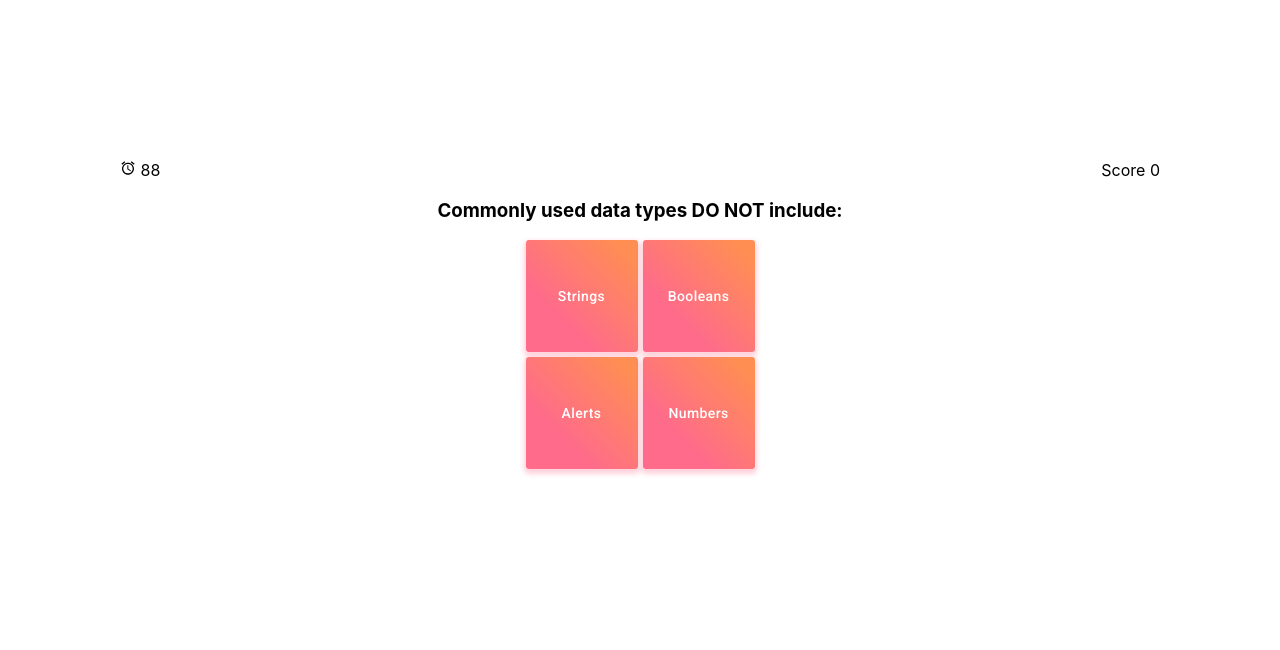
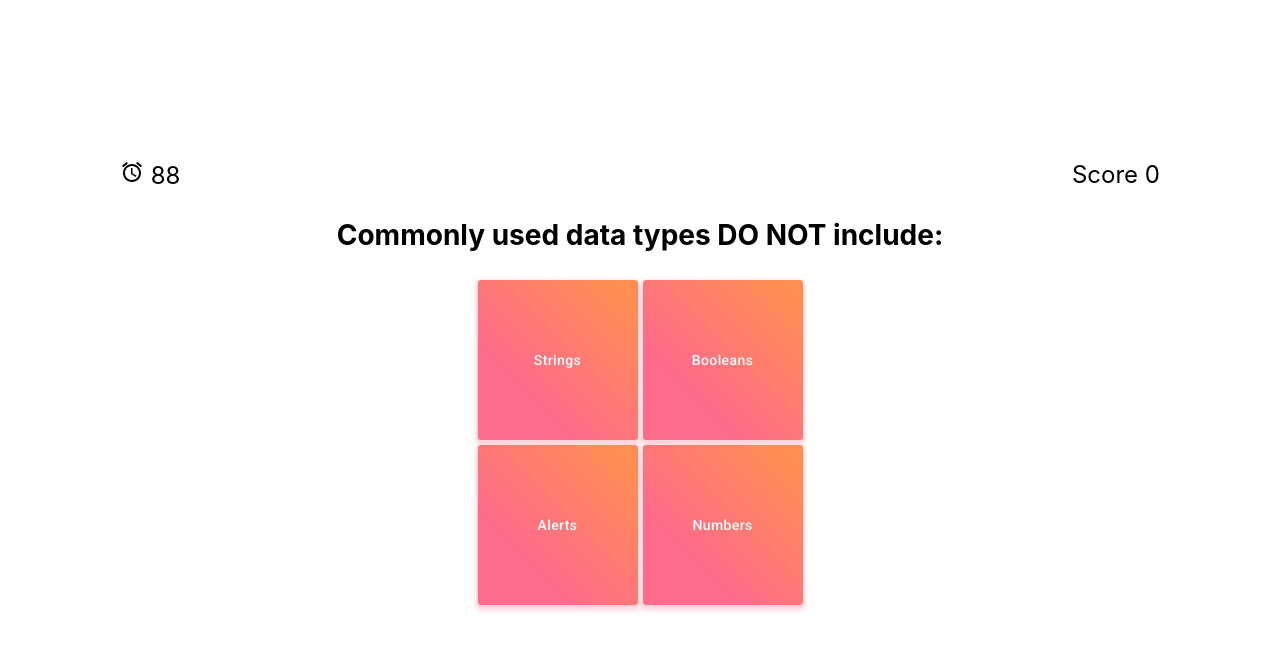
Before and after one commit to LawrenceRush/reactCodeTest, a React (Create React App) app in the folder client/: page / in a window 1280 px wide. Both pictures are taken after a click on the button "START QUIZ HERE". Shown: the top 650 px of the page. Built offline with nearby package versions, Linux system fonts and the light colour scheme.

Commit message:
most font sizes changed to vh

```diff
--- a/client/src/components/HighScore.js
+++ b/client/src/components/HighScore.js
@@ -14,7 +14,8 @@ function HighScore() {
   const liCon = {
     display: "grid",
     gridTemplateColumns: "repeat(auto-fit, minmax(200px, 1fr))",
-    justifyItems: "center"
+    justifyItems: "center",
+    fontSize: "3vh"
   };
 
   const highScoreCon = {
--- a/client/src/components/Questions.js
+++ b/client/src/components/Questions.js
@@ -28,15 +28,15 @@ function McCon() {
         listStyleType: "none",
         textAlign: 'center',
         display: "Grid",
-        gridTemplateColumns: "7em 7em",
-        gridTemplateRows: "7em 7em",
+        gridTemplateColumns: "20vh 20vh",
+        gridTemplateRows: "20vh 20vh",
         gridColumnGap: "5px",
         gridRowGap: "5px",
         margin: 'auto',
         padding: 0,
         width: 'max-content',
-        marginBottom: "10px"
-
+        marginBottom: "10px",
+        fontSize: "3vh"
     }
 
     useEffect(()=>{
@@ -138,7 +138,7 @@ variant="contained" color="primary">{choice}</StyledButton></div>);
         <div>
          {slides.map(({ item, key, props }) => (
         <animated.section   style={props} >
-        <h1>{questions[qIndex].title}</h1>
+        <h1 style = {{fontSize:"3.5vh"}}>{questions[qIndex].title}</h1>
         <div style = {liStyle}>{questionsChoices}</div>
 
         </animated.section>
--- a/client/src/components/Score.js
+++ b/client/src/components/Score.js
@@ -7,7 +7,7 @@ function Score() {
 
     let {score} = useContext(QuizContext)
     return (
-        <span>
+        <span style = {{fontSize: "3vh"}}>
             Score {score}
         </span>
     )
--- a/client/src/components/Timer.js
+++ b/client/src/components/Timer.js
@@ -16,8 +16,8 @@ function Timer() {
 
 
     return (
-        <span>
-            <AccessAlarmsIcon style = {{fontSize: "1em"}}/> {time}
+        <span style = {{fontSize: "3vh"}}>
+            <AccessAlarmsIcon style = {{fontSize: "3vh"}} /> {time}
         </span>
     )
 }
--- a/client/src/pages/HighScorePage.js
+++ b/client/src/pages/HighScorePage.js
@@ -36,7 +36,8 @@ function HighScorePage() {
       const headerStyle = {
           textAlign:"center",
           fontWeight: "normal",
-        marginTop: "5vh"
+        marginTop: "5vh",
+        fontSize: "5vh"
       }
 
     return (
--- a/client/src/pages/NamePage.js
+++ b/client/src/pages/NamePage.js
@@ -43,7 +43,7 @@ const namePageCon= {
 }
 
 const infoStyles = {
-   fontSize: '1.5em',
+   fontSize: '4vh',
  textAlign:'center'
 
 }
@@ -150,9 +150,9 @@ const delayChange = () => {
     helperText={nameAbsent ? 'Empty field!' : ' '}
     />
     <div style= {{textAlign:"Center"}}>OR</div>
-    <div style = {buttonStyle}> <Button  color="secondary" onClick={(e) => {beAnonymous()} }>Be anyonymous</Button></div>
+    <div style = {buttonStyle}> <Button style = {{fontSize:"3vh"}} color="secondary" onClick={(e) => {beAnonymous()} }>Be anyonymous</Button></div>
     <div style= {{textAlign:"Center"}}>Then</div>
-    <div style = {buttonStyle}>   <Button color="primary" onClick={(e) => {addScore(); delayChange()} }>View high scores!</Button>
+    <div style = {buttonStyle}>   <Button style = {{fontSize:"3vh"}} color="primary" onClick={(e) => {addScore(); delayChange()} }>View high scores!</Button>
 
 </div>
 </animated.form>
--- a/client/src/pages/QuizPage.js
+++ b/client/src/pages/QuizPage.js
@@ -22,6 +22,7 @@ function QuizPage() {
         display: 'flex',
         justifyContent: 'space-between',
         padding: '0 15vh 0 15vh'
+
     }
 
 
--- a/client/src/pages/Welcome.js
+++ b/client/src/pages/Welcome.js
@@ -9,6 +9,7 @@ import {QuizContext} from '../store/store'
 const useStyles = makeStyles(theme => ({
     button: {
       margin: theme.spacing(1),
+      fontSize: "3vh"
     },
     input: {
       display: 'none',
```
